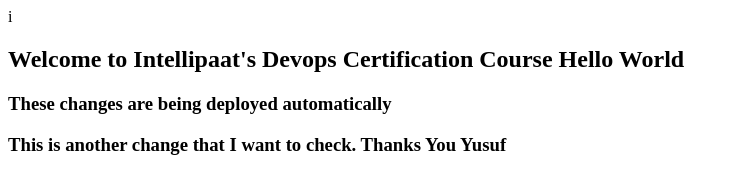
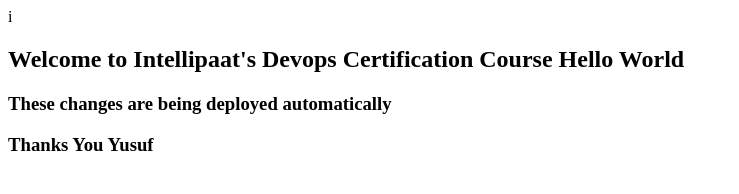
Before and after one commit to lokhandwalayusuf/jenkins-sample123, a plain HTML site: page index.html in a window 1280 px wide. Shown: the whole page, without its empty margins (0-739 px from the left). Drawn offline with Linux system fonts and the light colour scheme.

Commit message:
Remove Index.html content

```diff
--- a/index.html
+++ b/index.html
@@ -6,6 +6,6 @@
 
 <h3> These changes are being deployed automatically</h3>
 
-<h3> This is another change that I want to check. Thanks You Yusuf</h3>
+<h3> Thanks You Yusuf</h3>
 </body>
 </html>
```
